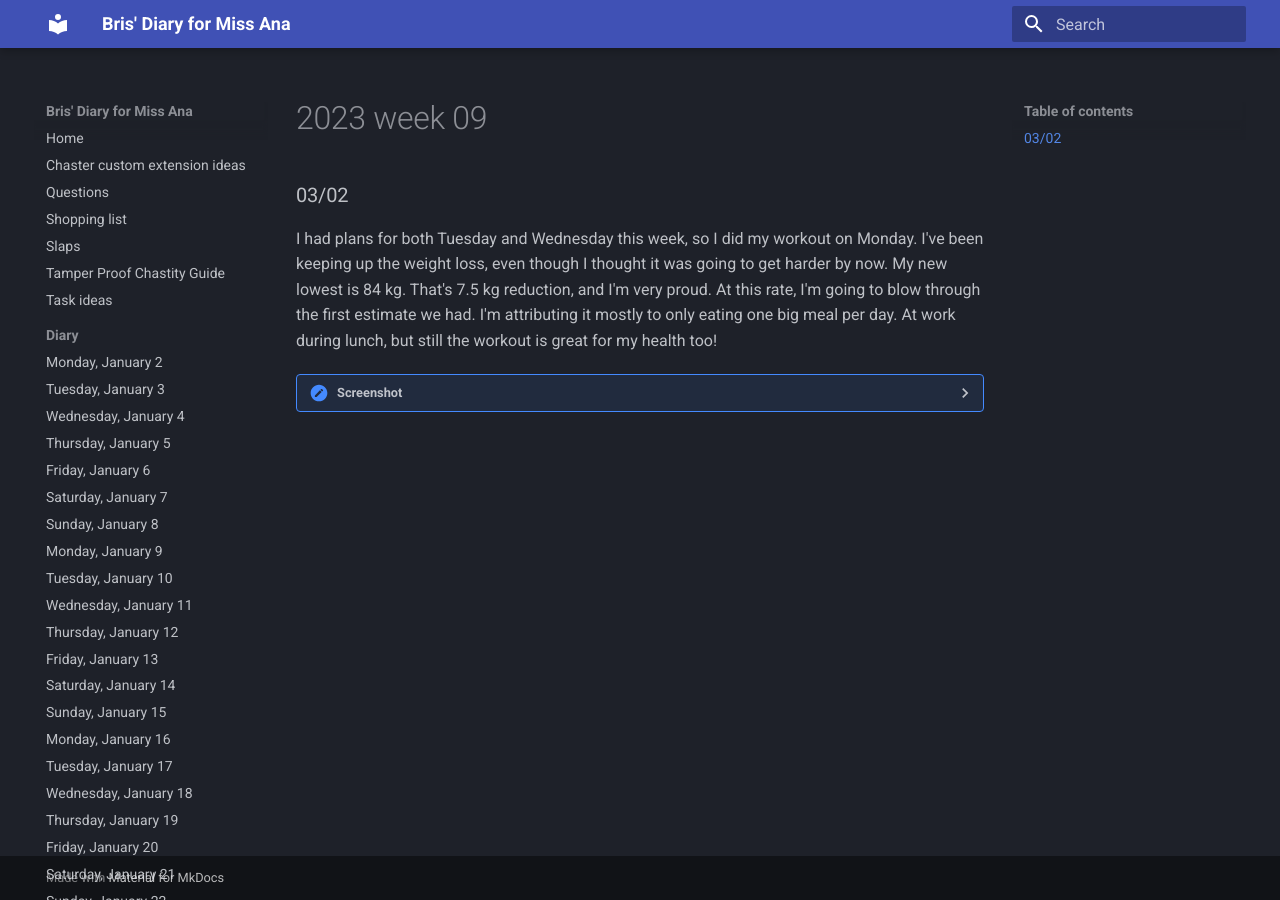
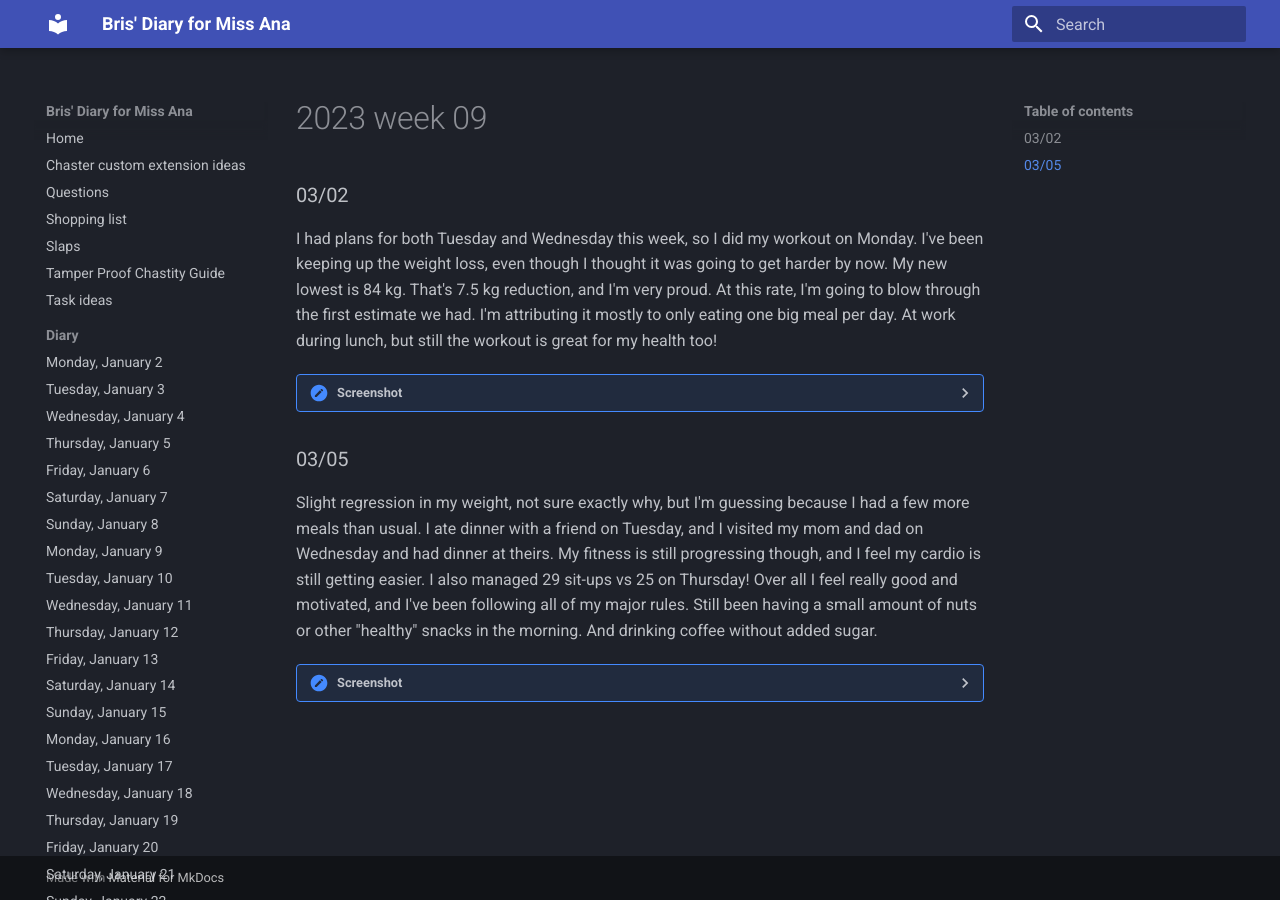
Before and after one commit to bris00/DFMA, an MkDocs documentation site: the page built from diary/Fitness Reports/2023 - week 09.md, in a window 1280 px wide. Built offline with MkDocs 1.6.1 and Material for MkDocs 9.7.7, drawn with Linux system fonts in a browser that asks for light colours.

Commit message:
vault backup: 2023-03-05 15:10:38
Affected files:
diary/.obsidian/workspace.json
diary/Fitness Reports/2023 - week 09.md

```diff
--- a/diary/Fitness Reports/2023 - week 09.md
+++ b/diary/Fitness Reports/2023 - week 09.md
@@ -5,3 +5,11 @@ I had plans for both Tuesday and Wednesday this week, so I did my workout on Mon
 	<summary>Screenshot</summary>
 	<img src="https://media.discordapp.net/attachments/810551417043419170/1080641498640547942/Screenshot_20230302-010324.png?width=641&height=1390" />
 </details>
+
+### 03/05
+Slight regression in my weight, not sure exactly why, but I'm guessing because I had a few more meals than usual. I ate dinner with a friend on Tuesday, and I visited my mom and dad on Wednesday and had dinner at theirs. My fitness is still progressing though, and I feel my cardio is still getting easier. I also managed 29 sit-ups vs 25 on Thursday! Over all I feel really good and motivated, and I've been following all of my major rules. Still been having a small amount of nuts or other "healthy" snacks in the morning. And drinking coffee without added sugar.
+
+<details>
+	<summary>Screenshot</summary>
+	<img src="https://media.discordapp.net/attachments/810551417043419170/1081941715943960606/Screenshot_20230305-150956.png?width=641&height=1390" />
+</details>
```
Also changed, not shown: 1 other file.
